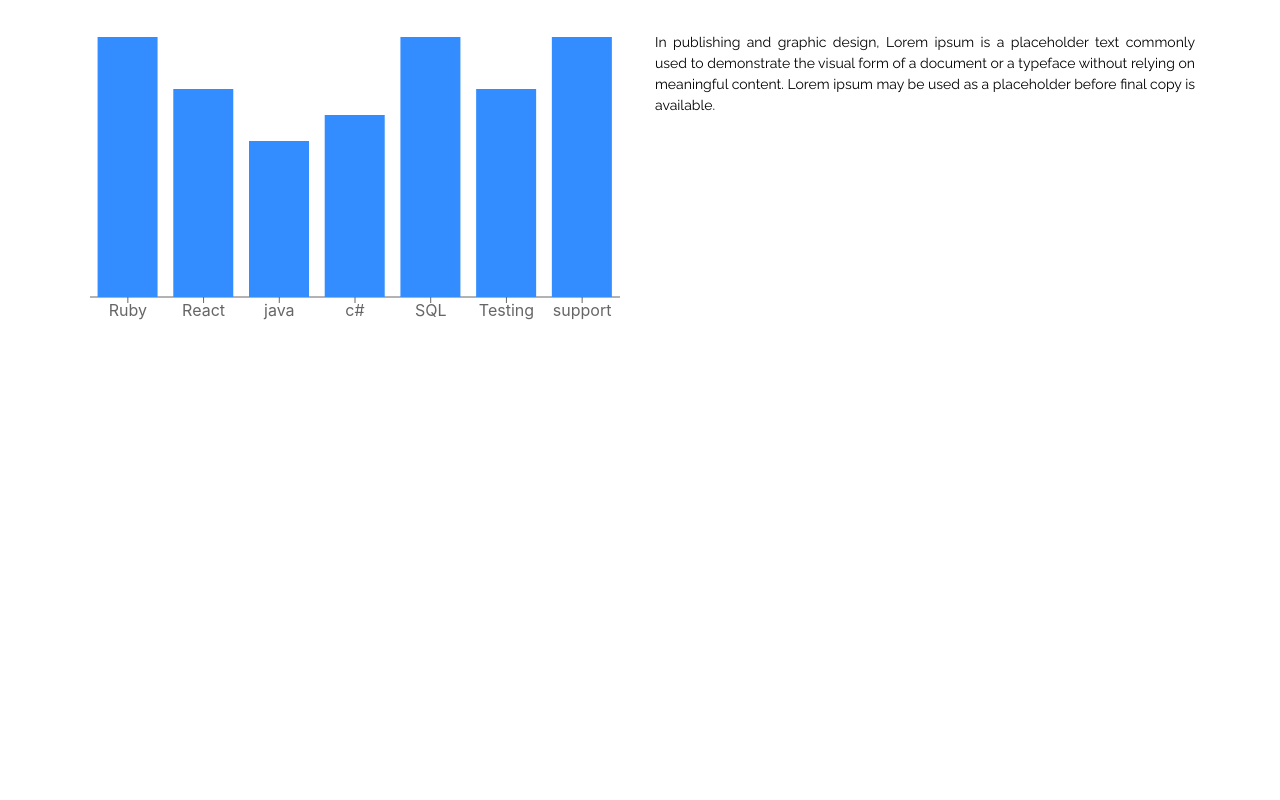
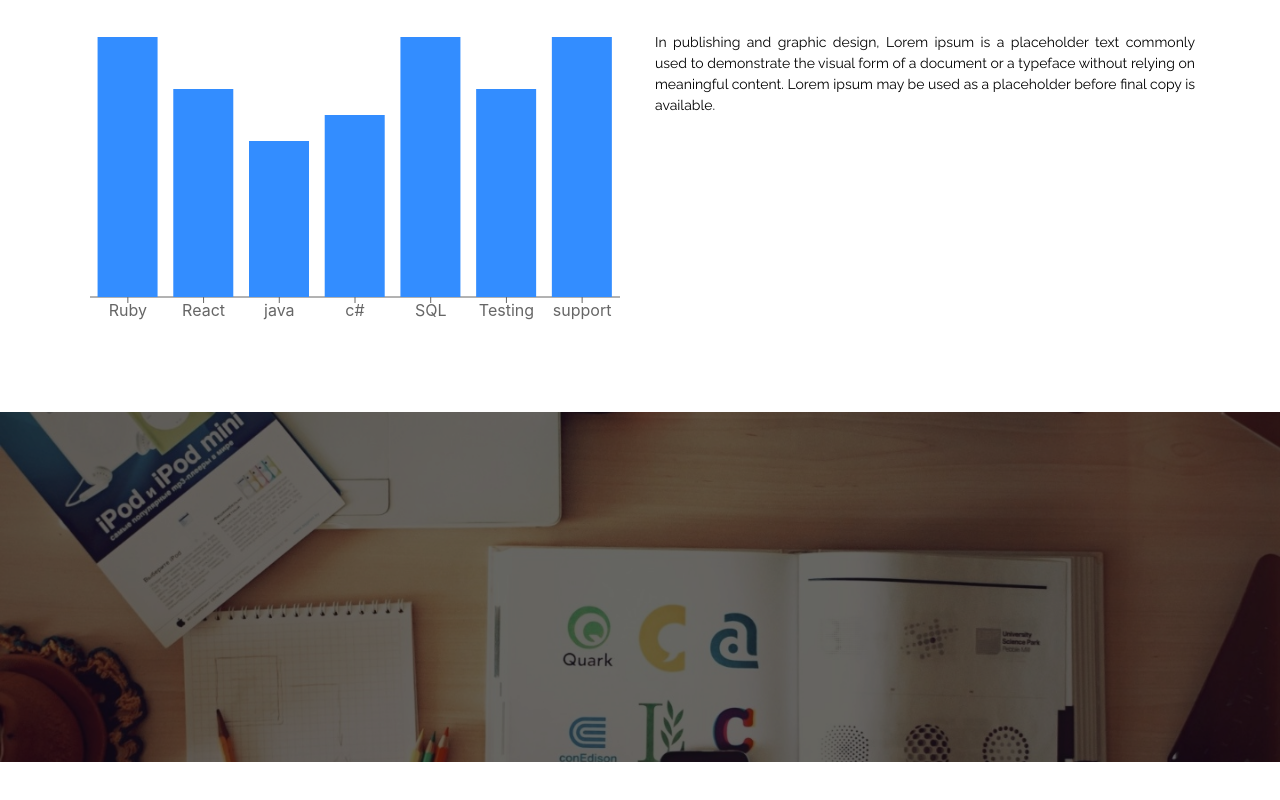
Before and after one commit to Masitbd/personal-website, a React (Create React App) app: page / in a window 1280 px wide. Shown: the part 1153-1953 px from the top of the page. Before the commit the page ends 1485 px from the top, so only its background shows below. Built offline with nearby package versions, Linux system fonts and the light colour scheme.

Commit message:
Add Client section

```diff
--- a/src/App.js
+++ b/src/App.js
@@ -3,6 +3,7 @@ import TopBanner from "./components/TopBanner/TopBanner";
 import Services from "./components/Services/Services";
 import TopNavigation from "./components/TopNavigation/TopNavigation";
 import Analysis from "./components/Analysis/Analysis";
+import Summary from "./components/Summary/Summary";
 
 
 
@@ -13,6 +14,7 @@ function App() {
       <TopBanner />
         <Services />
         <Analysis />
+        <Summary />
       </div>
   );
 }
--- a/src/asset/css/custom.css
+++ b/src/asset/css/custom.css
@@ -6,7 +6,6 @@
     background-repeat: no-repeat;
     background-size: cover;
 }
-
 .topBannerOverlay {
     position:absolute;
     min-height:500px;
@@ -117,5 +116,21 @@ color: #0073E6;
     color: #000000;
     font-family: 'Raleway', sans-serif;
     font-size: 14px;
-
 }
+.summaryBanner{
+    background-image: url(../image/banner.jpg);
+    min-height: 350px;
+    background-attachment: fixed;
+    background-position:center;
+    background-repeat: no-repeat;
+    background-size: cover;
+}
+.summaryBannerOverlay {
+    position:absolute;
+    min-height:350px;
+    width:100%;
+    background: rgba(0,0,0,0.6);
+}
+.summarySection{
+    margin: 5rem;
+}
--- /dev/null
+++ b/src/components/Summary/Summary.js
@@ -0,0 +1,30 @@
+import React, {Component, Fragment} from 'react';
+import {Button, Col, Container, Row} from "react-bootstrap";
+
+class Summary extends Component {
+    render() {
+        return (
+            <Fragment>
+                <Container fluid={true} className="summaryBanner summarySection p-0">
+                    <div className="summaryBannerOverlay">
+                        <Container>
+                            <Row>
+                                <Col>
+
+                                </Col>
+                                <Col>
+
+                                </Col>
+                                <Col>
+
+                                </Col>
+                            </Row>
+                        </Container>
+                    </div>
+                </Container>
+            </Fragment>
+        );
+    }
+}
+
+export default Summary;
```
Also changed, not shown: src/components/TopBanner/TopBanner.js (+1 -7 lines).
